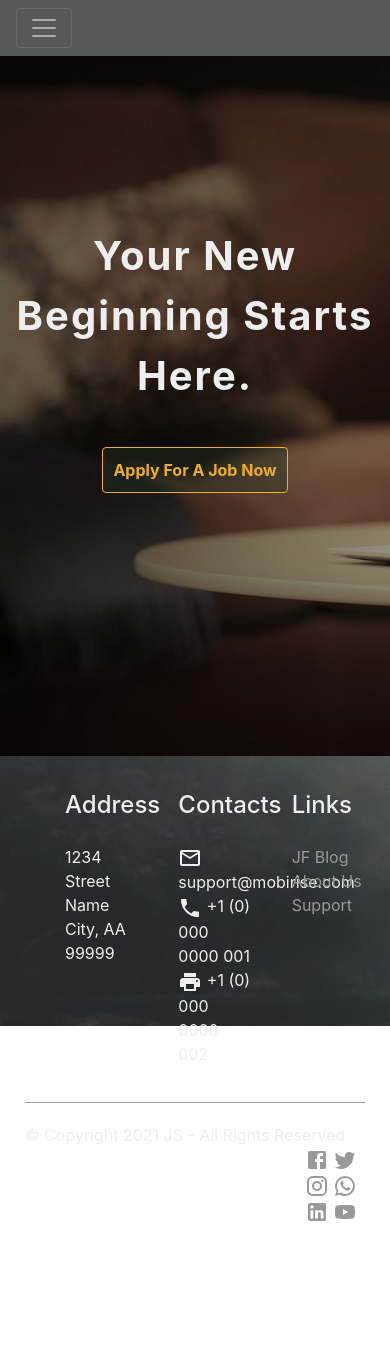
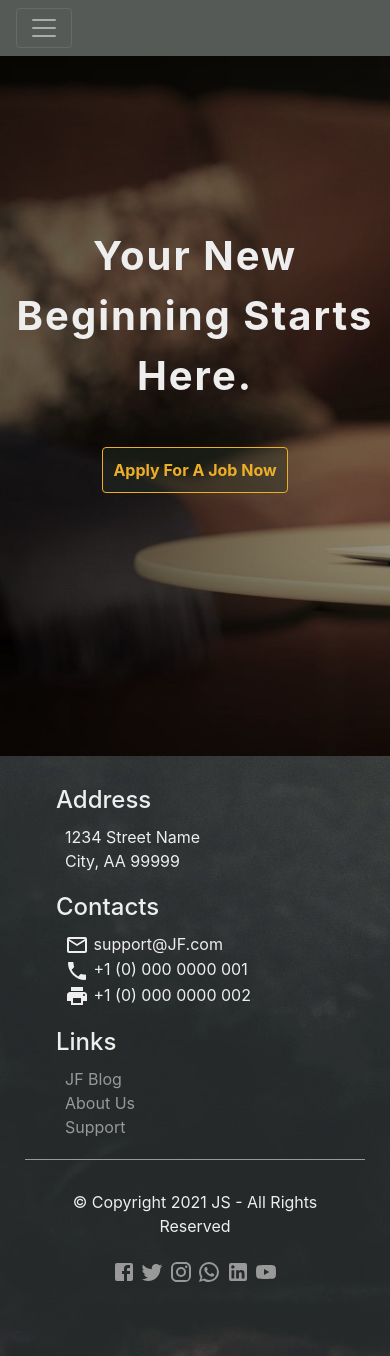
Before and after one commit to muhammadmb/JobFinder, a React (Create React App) app: page / in a window 390 px wide. Before the commit the page ends 1224 px from the top, so only its background shows below. Built offline with nearby package versions, Linux system fonts and the light colour scheme.

Commit message:
make the footer component responsive

```diff
--- a/src/Components/Footer/Footer.js
+++ b/src/Components/Footer/Footer.js
@@ -27,7 +27,7 @@ const Footer = () => {
 
                 <ul className = "list">
                     <h4 className="header">Contacts</h4>
-                    <li><MailOutlineIcon/> support@mobirise.com</li>
+                    <li><MailOutlineIcon/> support@JF.com</li>
                     <li><PhoneIcon/> +1 (0) 000 0000 001</li>
                     <li><PrintIcon/> +1 (0) 000 0000 002</li>
                 </ul>
--- a/src/Components/Footer/FooterStyle.css
+++ b/src/Components/Footer/FooterStyle.css
@@ -10,13 +10,11 @@
 }
 
 .main .list{
+    margin-top: 20px;
     list-style: none;
+    text-align: left;
     float: left;
     width: 33.33%;
-    text-align: left;
-}
-.main .list .header{
-    margin: 25px 0;
 }
 
 .main hr{
@@ -41,3 +39,39 @@
     color: #EEE;
     text-decoration: none;
 }
+
+
+@media (max-width: 767px){ /* phone screen */
+
+    .main {
+        height: 600px;
+    }
+
+    .main .header{
+        text-align: left;
+        margin: 20px 0 10px -3%;
+        float: none;
+    }
+
+    .main .list{
+        width: 100%;
+        margin: 0;
+    }
+
+    .socialMedia > div,
+    .socialMedia .icons
+    {
+        float: none;
+        width: 100%;
+        padding: 10px;
+    }
+
+}
+
+@media (min-width: 768px) and (max-width: 991px){ /* small screen */
+
+    .socialMedia .icons{
+        width: 25%;
+    }
+
+}
--- a/src/Components/Navigation/NavigationBarStyle.css
+++ b/src/Components/Navigation/NavigationBarStyle.css
@@ -1,4 +1,12 @@
-.brand{
+.navbar > button{
+    outline: none;
+}
+
+.navbar > button:hover{
+    background-color: #999;
+}
+
+.navbar .brand{
     color: #EEE;
     font-size: 32px;
     font-weight: 600;
```
